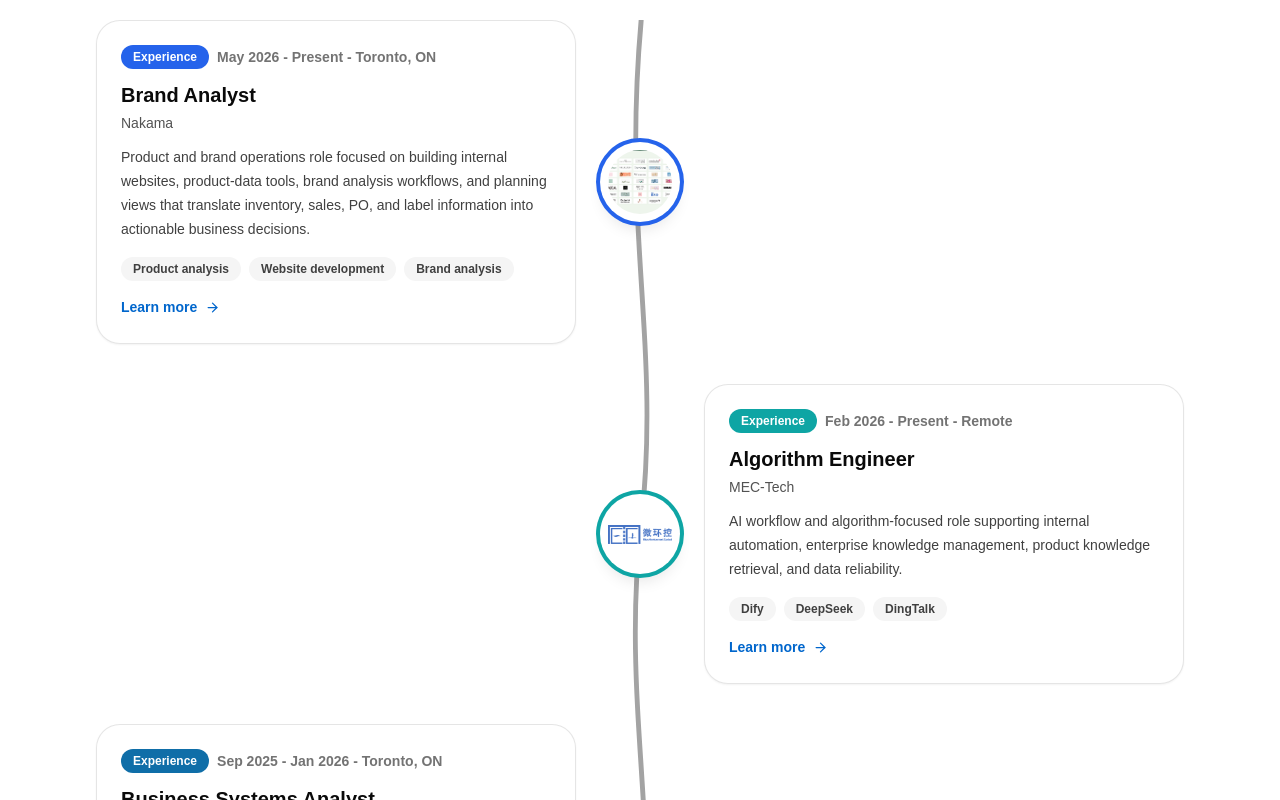
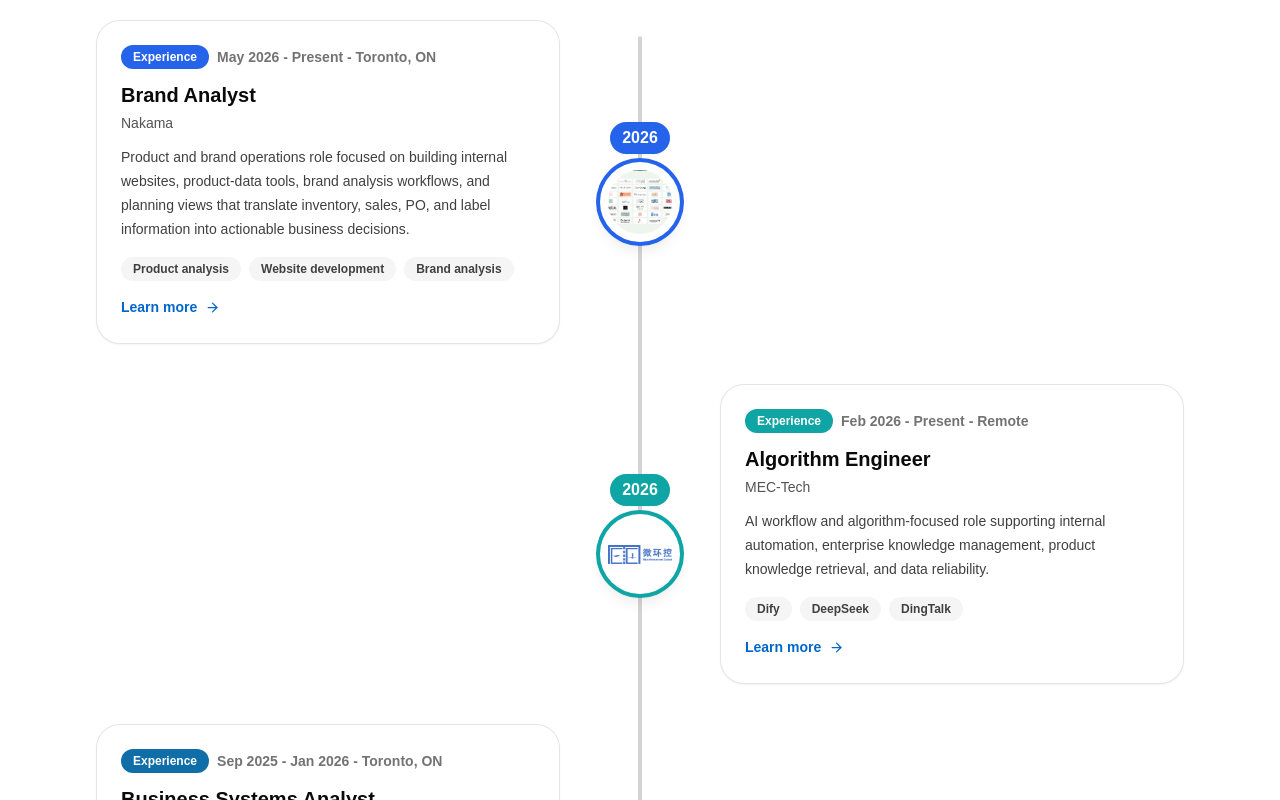
Before and after one commit to CloCloCloe1/Chloe-Li, a Next.js app: page / in a window 1280 px wide. Shown: the part 1960-2760 px from the top of the page. Built offline with nearby package versions, Linux system fonts and the light colour scheme.

Commit message:
Show years on vertical timeline

```diff
--- a/app/page.tsx
+++ b/app/page.tsx
@@ -241,14 +241,14 @@
   const work = content[locale].sections.experience;
   const education = content[locale].sections.education;
   const timelineItems = [
-    { item: work.items[0], section: "experience" as SectionKey, type: work.eyebrow, accent: "#2563eb" },
-    { item: work.items[1], section: "experience" as SectionKey, type: work.eyebrow, accent: "#0ea5a4" },
-    { item: work.items[2], section: "experience" as SectionKey, type: work.eyebrow, accent: "#0f6ea8" },
-    { item: education.items[0], section: "education" as SectionKey, type: education.eyebrow, accent: "#eab308" },
-    { item: work.items[3], section: "experience" as SectionKey, type: work.eyebrow, accent: "#111827" },
-    { item: work.items[4], section: "experience" as SectionKey, type: work.eyebrow, accent: "#ef4444" },
-    { item: education.items[1], section: "education" as SectionKey, type: education.eyebrow, accent: "#1d4ed8" },
-    { item: education.items[2], section: "education" as SectionKey, type: education.eyebrow, accent: "#b91c1c" }
+    { item: work.items[0], section: "experience" as SectionKey, type: work.eyebrow, accent: "#2563eb", year: "2026" },
+    { item: work.items[1], section: "experience" as SectionKey, type: work.eyebrow, accent: "#0ea5a4", year: "2026" },
+    { item: work.items[2], section: "experience" as SectionKey, type: work.eyebrow, accent: "#0f6ea8", year: "2025" },
+    { item: education.items[0], section: "education" as SectionKey, type: education.eyebrow, accent: "#eab308", year: "2025" },
+    { item: work.items[3], section: "experience" as SectionKey, type: work.eyebrow, accent: "#111827", year: "2024" },
+    { item: work.items[4], section: "experience" as SectionKey, type: work.eyebrow, accent: "#ef4444", year: "2023" },
+    { item: education.items[1], section: "education" as SectionKey, type: education.eyebrow, accent: "#1d4ed8", year: "2021" },
+    { item: education.items[2], section: "education" as SectionKey, type: education.eyebrow, accent: "#b91c1c", year: "2019" }
   ].filter((entry) => entry.item);
   const title =
     locale === "en"
@@ -278,21 +278,7 @@
         </div>
 
         <div className="relative mt-14">
-          <svg
-            aria-hidden="true"
-            className="pointer-events-none absolute left-6 top-0 hidden h-full w-12 text-neutral-400 md:left-1/2 md:block md:-translate-x-1/2"
-            preserveAspectRatio="none"
-            viewBox="0 0 80 1200"
-          >
-            <path
-              d="M42 0 C10 95 75 145 42 225 C8 305 76 360 42 450 C8 540 76 595 42 685 C8 775 76 835 42 925 C12 1015 58 1070 42 1200"
-              fill="none"
-              stroke="currentColor"
-              strokeLinecap="round"
-              strokeWidth="8"
-            />
-          </svg>
-          <div className="absolute bottom-0 left-6 top-0 w-1 rounded-full bg-neutral-300 md:hidden" />
+          <div className="absolute bottom-4 left-7 top-4 w-1 rounded-full bg-neutral-300 md:left-1/2 md:-translate-x-1/2" />
           <div className="grid gap-7 md:gap-10">
             {timelineItems.map((entry, index) => (
               <WavyTimelineItem
@@ -302,6 +288,7 @@
                 key={`${entry.section}-${entry.item.slug}`}
                 section={entry.section}
                 type={entry.type}
+                year={entry.year}
               />
             ))}
           </div>
@@ -316,33 +303,42 @@
   section,
   type,
   accent,
-  index
+  index,
+  year
 }: {
   item: PortfolioItem;
   section: SectionKey;
   type: string;
   accent: string;
   index: number;
+  year: string;
 }) {
   const isLeft = index % 2 === 0;
 
   return (
-    <div className="relative grid min-h-40 grid-cols-[3rem_1fr] gap-4 md:grid-cols-[1fr_6rem_1fr] md:items-center">
+    <div className="relative grid min-h-40 grid-cols-[4rem_1fr] gap-4 md:grid-cols-[1fr_8rem_1fr] md:items-center">
       <div className={`${isLeft ? "md:order-1" : "md:order-3"} ${isLeft ? "" : "md:col-start-3"}`}>
         <TimelineCard accent={accent} item={item} section={section} type={type} />
       </div>
       <div className="relative z-10 order-first flex items-start justify-center md:order-2 md:col-start-2 md:items-center">
-        <TimelineNode accent={accent} slug={item.slug} title={item.title} />
+        <TimelineNode accent={accent} slug={item.slug} title={item.title} year={year} />
       </div>
       <div className={`${isLeft ? "hidden md:order-3 md:block" : "hidden md:order-1 md:block"}`} />
     </div>
   );
 }
 
-function TimelineNode({ accent, slug, title }: { accent: string; slug: string; title: string }) {
+function TimelineNode({ accent, slug, title, year }: { accent: string; slug: string; title: string; year: string }) {
   const brandVisual = brandVisuals[slug];
 
   return (
+    <span className="flex flex-col items-center gap-2">
+      <span
+        className="rounded-full px-3 py-1 text-sm font-semibold text-white shadow-sm md:text-base"
+        style={{ backgroundColor: accent }}
+      >
+        {year}
+      </span>
       <span
         className="flex h-14 w-14 items-center justify-center overflow-hidden rounded-full bg-white p-1.5 shadow-lg ring-4 md:h-20 md:w-20 md:p-2"
         style={{ ["--tw-ring-color" as string]: accent }}
@@ -366,6 +362,7 @@
         ) : (
           <span className="h-4 w-4 rounded-full" style={{ backgroundColor: accent }} />
         )}
+      </span>
     </span>
   );
 }
```
Lines whose indentation alone changed are shown as unchanged.
